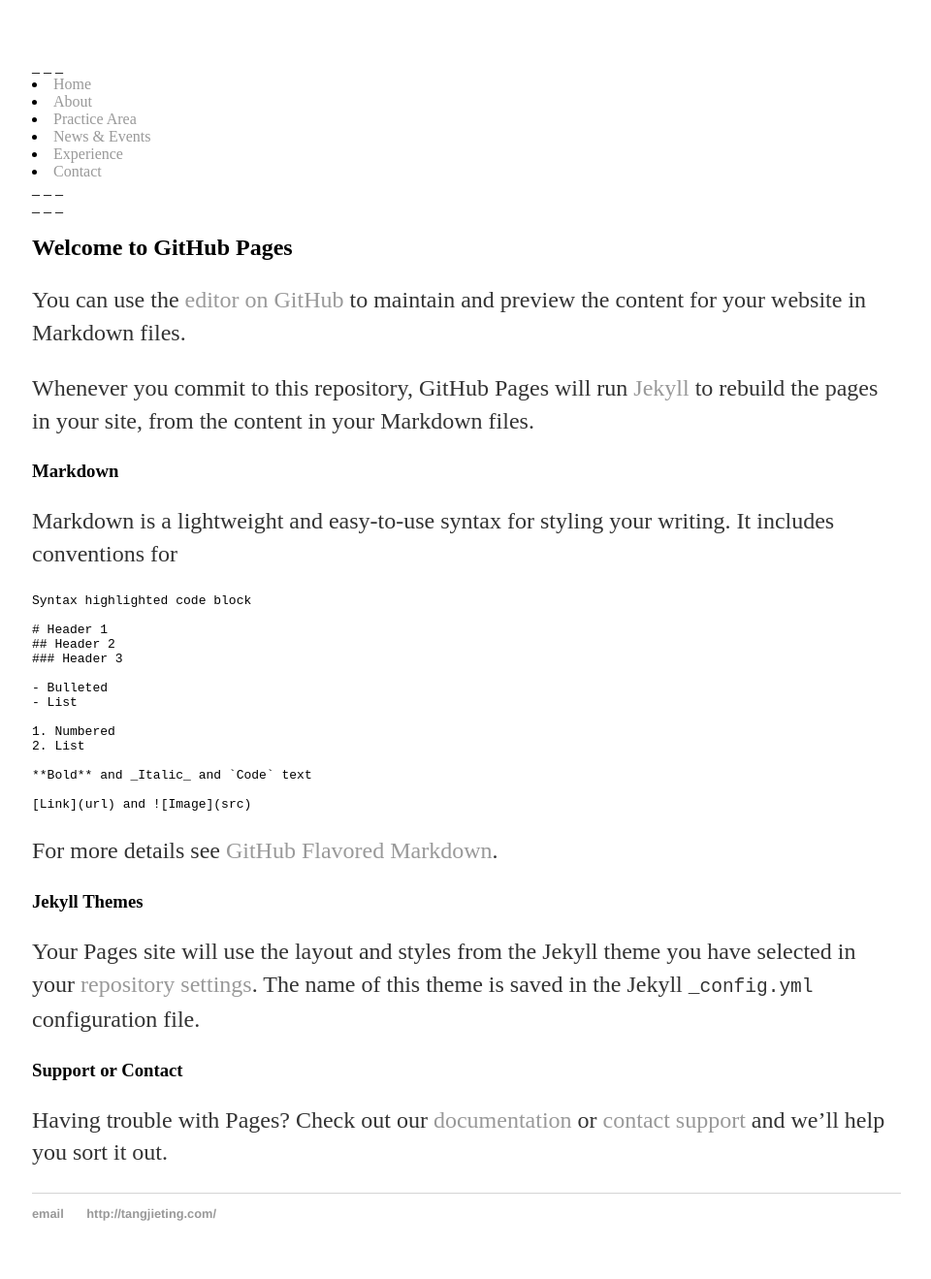
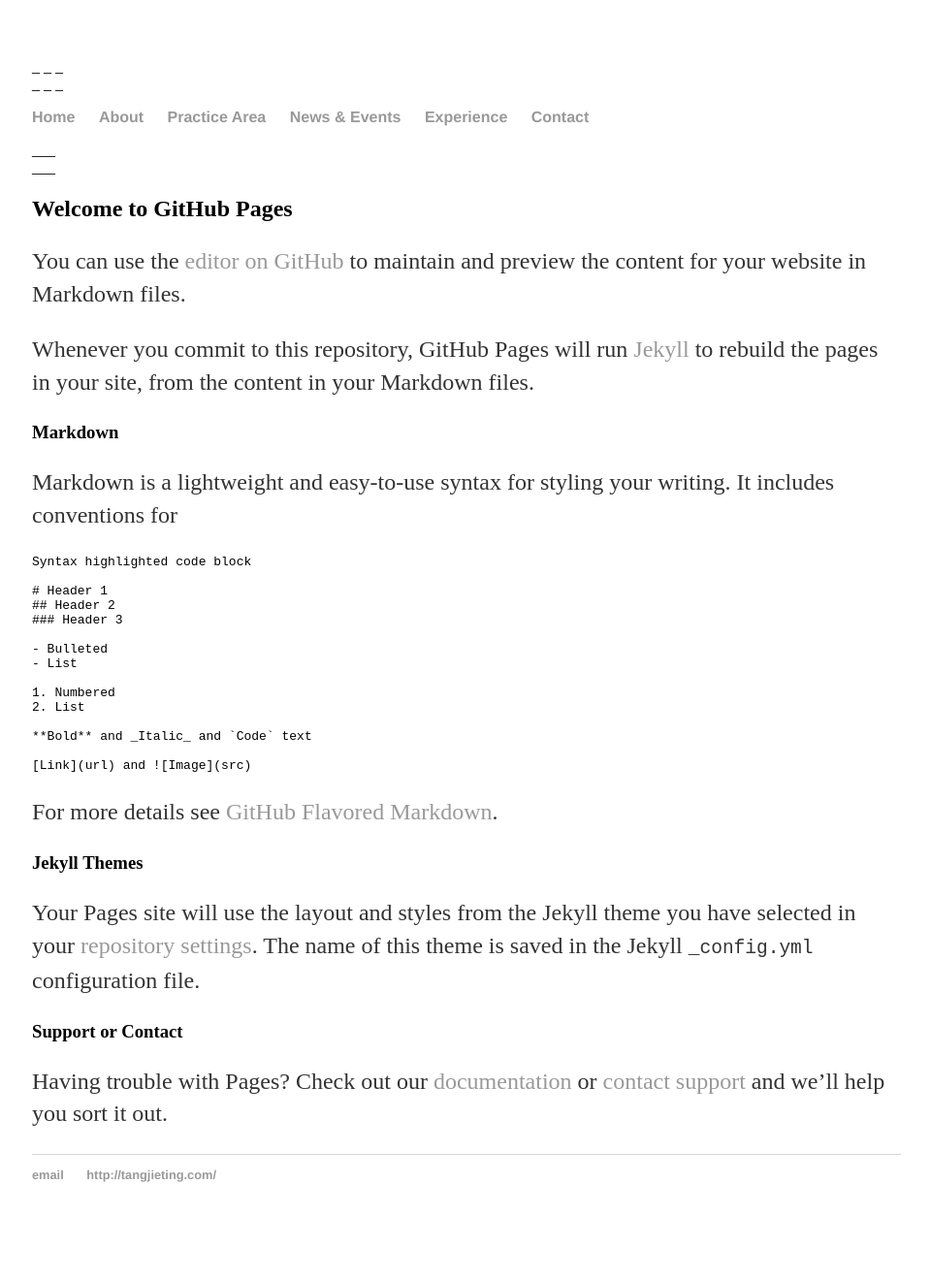
Before and after one commit to camiolo/camiolo.github.io, a Jekyll site: the page built from old/Test index.md, in a window 1280 px wide. Shown: the whole page at 97% size, without its empty margins (159-1119 px from the left). Built offline with Jekyll 4.4.1, drawn with Linux system fonts in a browser that asks for light colours; our own code applies the rules of GitHub Pages for plain Markdown files; after the commit the page ends 1279 px from its top, so only the background shows below that; some of the changed lines change nothing that is shown.

Commit message:
Update default.html

```diff
--- a/_layouts/default.html
+++ b/_layouts/default.html
@@ -8,7 +8,7 @@
 		</head>
 		<body>
 			_ _ _
-			<nav
+			<nav>
 			     _ _ _
 	    		<ul>
 	        		<li><a href="/">Home</a></li>
@@ -18,9 +18,9 @@
 	        		<li><a href="/Experiece">Experience</a></li>
 	        		<li><a href="/Contact">Contact</a></li>
 	    		</ul>
-			  _ _ _
+				___
 			</nav>
-                         _ _ _
+			___
 			<div class="container">
 
 			{{ content }}
@@ -30,7 +30,7 @@
 	    		<ul>
 	        		<li><a href="mailto:tangjieting@hotmail.com">email</a></li>
 	        		<li><a href="http://tangjieting.com/">http://tangjieting.com/</a></li>
-				</ul>
+			</ul>
 			</footer>
 		</body>
 	</html>
```
